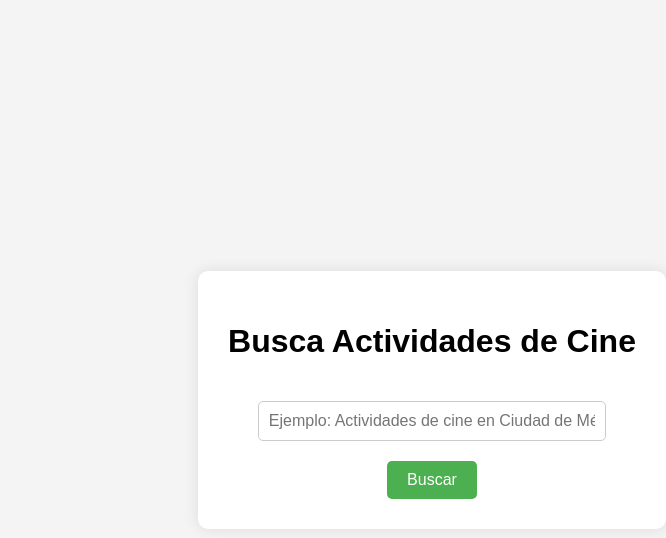
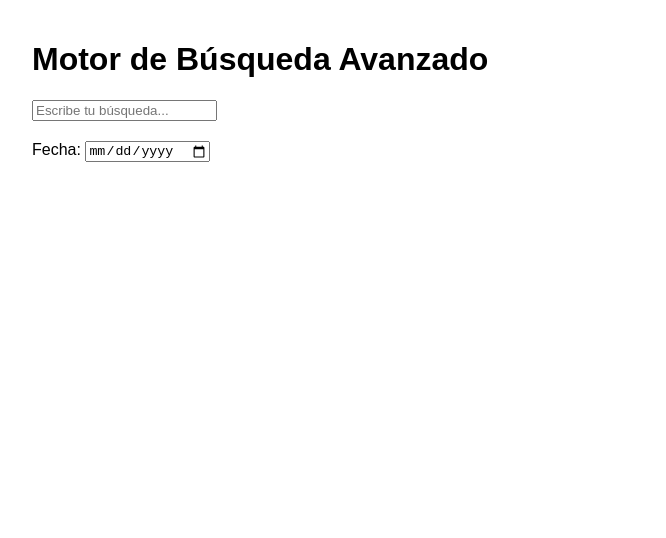
Before and after one commit to Tylerpro09/botpala.github.io, a plain HTML site: page index.html in a window 1280 px wide. Shown: the whole page, without its empty margins (208-874 px from the left). Drawn offline with Linux system fonts and the light colour scheme.

Commit message:
commit init
commit init

```diff
--- a/index.html
+++ b/index.html
@@ -3,58 +3,52 @@
 <head>
     <meta charset="UTF-8">
     <meta name="viewport" content="width=device-width, initial-scale=1.0">
-    <title>Motor de Búsqueda de Cine</title>
+    <title>Motor de Búsqueda Avanzado</title>
     <style>
         body {
             font-family: Arial, sans-serif;
-            background-color: #f4f4f4;
-            margin: 0;
-            padding: 0;
-            display: flex;
-            justify-content: center;
-            align-items: center;
-            height: 100vh;
+            padding: 20px;
+            max-width: 800px;
+            margin: 0 auto;
         }
-        .search-container {
-            text-align: center;
-            background-color: white;
-            padding: 30px;
-            border-radius: 10px;
-            box-shadow: 0px 0px 15px rgba(0, 0, 0, 0.1);
+        .search-box {
+            margin-bottom: 20px;
         }
-        input[type="text"] {
-            width: 80%;
-            padding: 10px;
-            margin-top: 20px;
+        .filters {
             margin-bottom: 20px;
-            border-radius: 5px;
-            border: 1px solid #ccc;
-            font-size: 16px;
         }
-        input[type="submit"] {
-            background-color: #4CAF50;
-            color: white;
-            padding: 10px 20px;
-            border: none;
-            border-radius: 5px;
-            cursor: pointer;
-            font-size: 16px;
+        .result {
+            margin-bottom: 15px;
         }
-        input[type="submit"]:hover {
-            background-color: #45a049;
+        .result-title {
+            font-weight: bold;
+            color: #1a0dab;
+        }
+        .result-url {
+            color: #006621;
+            font-size: 12px;
+        }
+        #pagination button {
+            margin: 5px;
+            padding: 5px 10px;
         }
     </style>
 </head>
 <body>
+    <h1>Motor de Búsqueda Avanzado</h1>
 
-<div class="search-container">
-    <h1>Busca Actividades de Cine</h1>
-    <form action="https://www.google.com/search" method="get">
-        <input type="text" name="q" placeholder="Ejemplo: Actividades de cine en Ciudad de México" required>
-        <input type="hidden" name="hl" value="es">
-        <input type="submit" value="Buscar">
-    </form>
-</div>
+    <div class="search-box">
+        <input type="text" id="searchInput" placeholder="Escribe tu búsqueda..." onkeyup="search()">
+    </div>
 
+    <div class="filters">
+        <label for="filter-date">Fecha:</label>
+        <input type="date" id="filter-date" onchange="search()">
+    </div>
+
+    <div id="results"></div>
+    <div id="pagination"></div>
+
+    <script src="search.js"></script>
 </body>
 </html>
```
